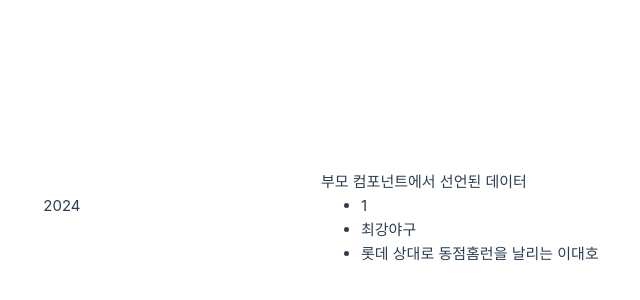
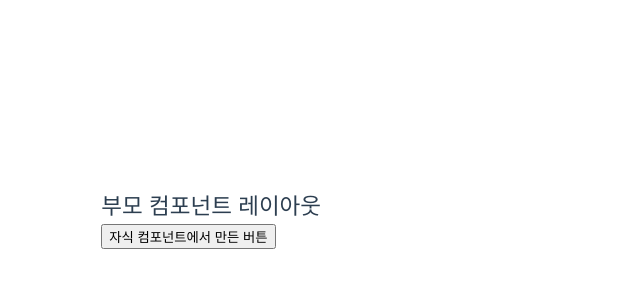
Before and after one commit to devmeeple/vue-in-action, a Vue app: page / in a window 1280 px wide. Shown: the part 182-482 px from the top of the page, without its empty margins (319-959 px from the left). Built offline with nearby package versions, Linux system fonts and the light colour scheme.

Commit message:
feat: Emits 부모 컴포넌트에 전달하기

```diff
--- a/src/App.vue
+++ b/src/App.vue
@@ -1,28 +1,16 @@
 <template>
-  <div></div>
-  <ChildComponent :sendProps1="title" :sendProps2="year" :sendProps3="post" />
+  <div>
+    <h2>부모 컴포넌트 레이아웃</h2>
+    <ChildComponent @send-event="parentEvent" />
+  </div>
 </template>
 
 <script setup lang="ts">
 import ChildComponent from '@/components/ChildComponent.vue';
-import { reactive, ref } from 'vue';
 
-export interface Post {
-  id: number;
-  title: string;
-  description: string;
-}
-
-// props 전달할 데이터 정의
-const title = ref<string>('부모 컴포넌트에서 선언된 데이터');
-const year = ref<number>(2024);
-
-// 객체는 reactive 권장
-const post = reactive<Post>({
-  id: 1,
-  title: '최강야구',
-  description: '롯데 상대로 동점홈런을 날리는 이대호',
-});
+const parentEvent = (event: string) => {
+  console.log(event);
+};
 </script>
 
 <style scoped></style>
--- a/src/components/ChildComponent.vue
+++ b/src/components/ChildComponent.vue
@@ -1,30 +1,18 @@
 <template>
-  <div>{{ sendProps1 }}</div>
-  <div>{{ sendProps2 }}</div>
-  <ul>
-    <li>{{ sendProps3.id }}</li>
-    <li>{{ sendProps3.title }}</li>
-    <li>{{ sendProps3.description }}</li>
-  </ul>
+  <button @click="sendEvent">자식 컴포넌트에서 만든 버튼</button>
 </template>
 
 <script setup lang="ts">
-import type { Post } from '@/App.vue';
-import { toRefs } from 'vue';
+import { ref } from 'vue';
 
-// 1. Composition API
-// 1-1. Props 받은 데이터 타입을 지정한다.
+const data = ref<string>('자식 컴포넌트에서 선언된 데이터');
 
-interface Props {
-  sendProps1: String;
-  sendProps2: Number;
-  sendProps3: Post;
-}
+// Emit 이벤트 정의
+const emit = defineEmits(['send-event']);
 
-// defineProps 내장함수 사용
-// toRefs: 전달 받은 데이터를 템플릿에서 호출해서 사용한다.
-const props = defineProps<Props>();
-const { sendProps1, sendProps2, sendProps3 } = toRefs(props);
+const sendEvent = () => {
+  emit('send-event', data.value);
+};
 </script>
 
 <style scoped></style>
```
